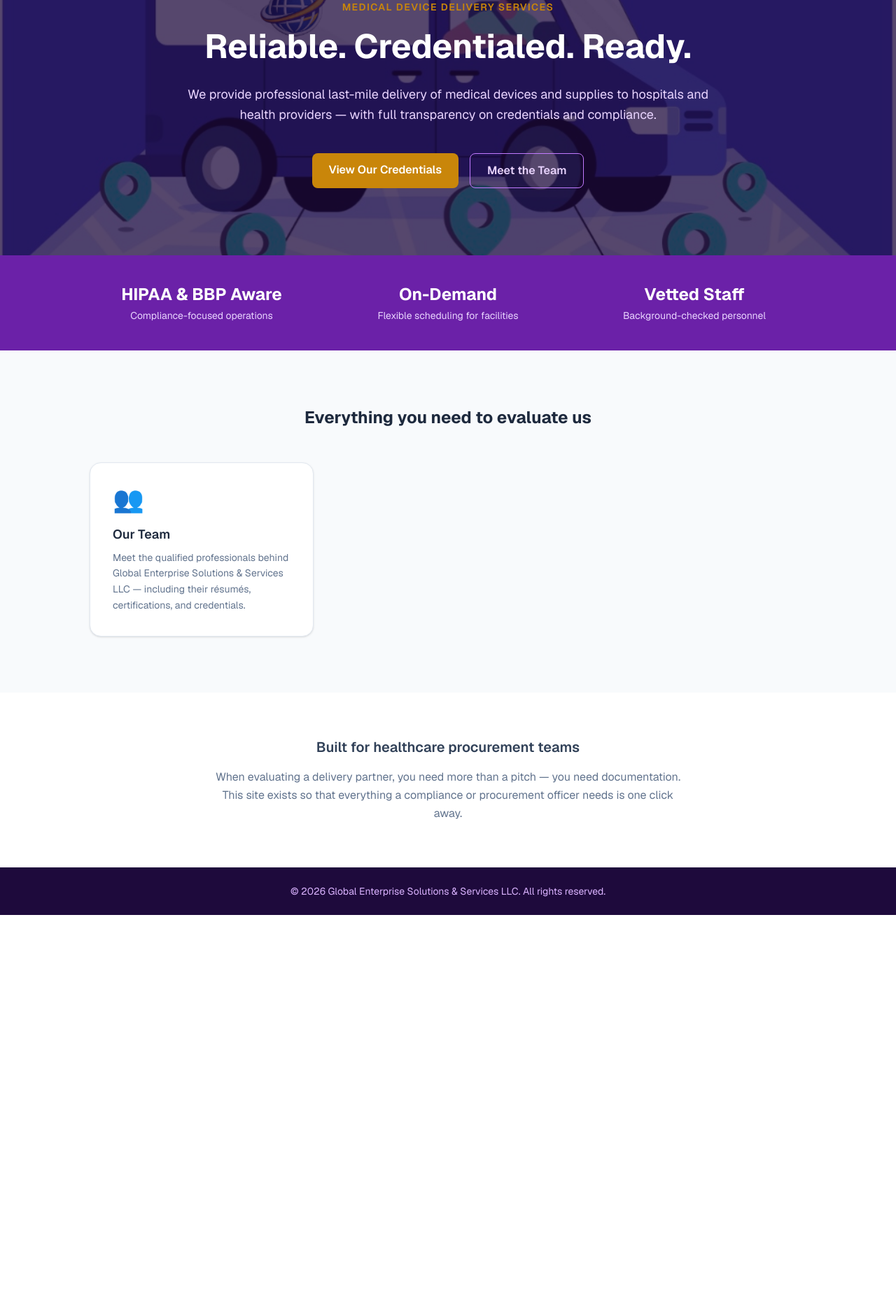
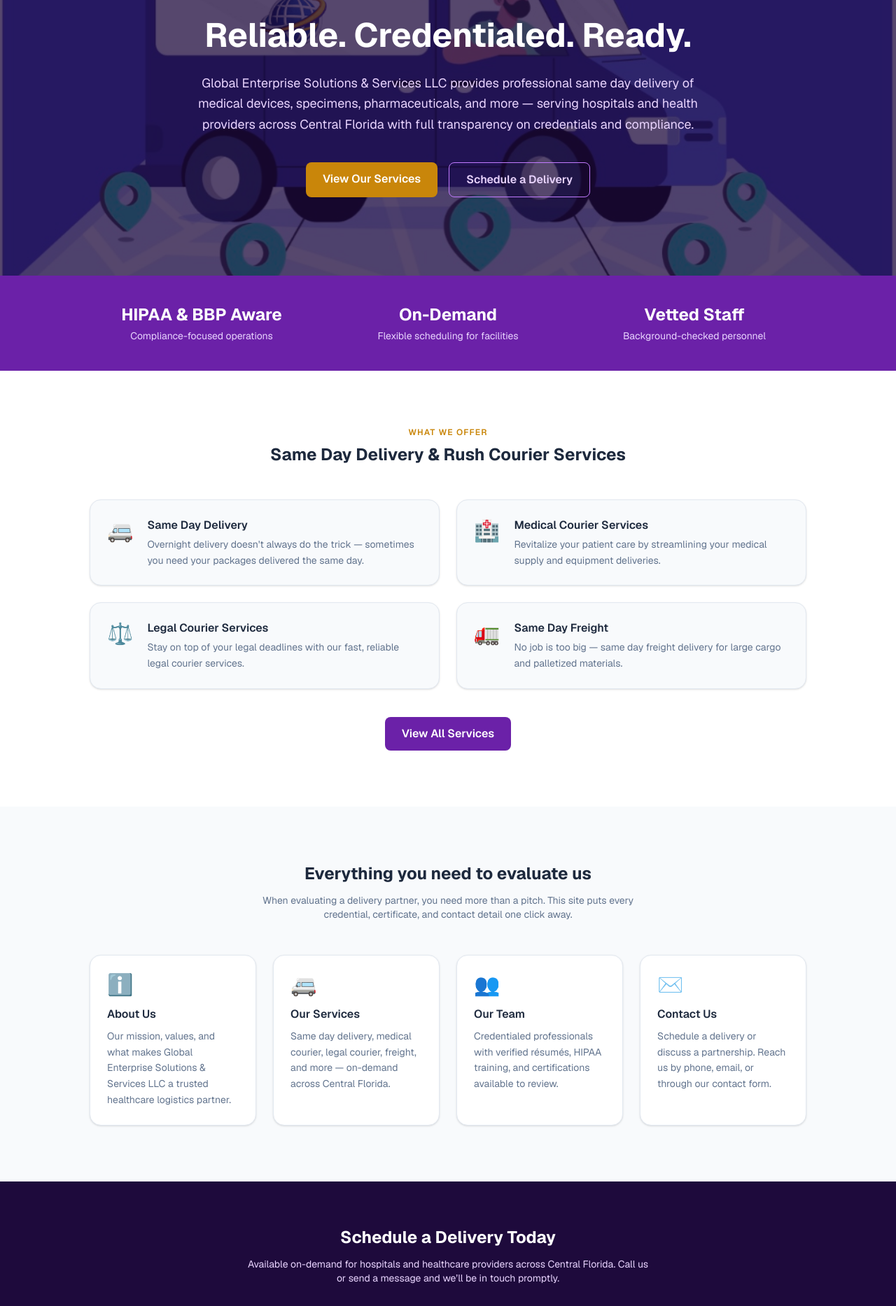
Before and after one commit to steevejoseph/med-services, a Next.js app: page / in a window 1280 px wide. Shown: the part 200-2067 px from the top of the page at 70% size. Before the commit the page ends 1508 px from the top, so only its background shows below. Built offline with nearby package versions, Linux system fonts and the light colour scheme.

Commit message:
Add more info to home page

```diff
--- a/app/page.tsx
+++ b/app/page.tsx
@@ -1,12 +1,36 @@
 import Link from "next/link";
+import { services } from "@/lib/services-data";
 
-const sections = [
+const featuredServices = services.slice(0, 4);
+
+const nav = [
+  {
+    href: "/about",
+    icon: "ℹ️",
+    title: "About Us",
+    description:
+      "Our mission, values, and what makes Global Enterprise Solutions & Services LLC a trusted healthcare logistics partner.",
+  },
+  {
+    href: "/services",
+    icon: "🚐",
+    title: "Our Services",
+    description:
+      "Same day delivery, medical courier, legal courier, freight, and more — on-demand across Central Florida.",
+  },
   {
     href: "/employees",
+    icon: "👥",
     title: "Our Team",
     description:
-      "Meet the qualified professionals behind Global Enterprise Solutions & Services LLC — including their résumés, certifications, and credentials.",
-    icon: "👥",
+      "Credentialed professionals with verified résumés, HIPAA training, and certifications available to review.",
+  },
+  {
+    href: "/contact",
+    icon: "✉️",
+    title: "Contact Us",
+    description:
+      "Schedule a delivery or discuss a partnership. Reach us by phone, email, or through our contact form.",
   },
 ];
 
@@ -15,7 +39,7 @@
     <>
       {/* Hero */}
       <section
-        className="relative text-white py-24 px-6 text-center"
+        className="relative text-white py-28 px-6 text-center"
         style={{
           backgroundImage: "url('/assets/truck-and-globe.png')",
           backgroundSize: "cover",
@@ -24,37 +48,30 @@
       >
         <div className="absolute inset-0 bg-brand-dark/75" />
         <div className="relative z-10 max-w-3xl mx-auto">
-          <div className="flex justify-center mb-8">
-            {}
-            {/* <img
-              src="/assets/globe-trans-bg.png"
-              alt="Global Enterprises"
-              className="w-36 rounded-full shadow-2xl"
-            /> */}
-          </div>
           <p className="text-gold text-sm font-semibold uppercase tracking-widest mb-4">
-            Medical Device Delivery Services
+            Medical Courier &amp; Logistics Services
           </p>
           <h1 className="text-4xl sm:text-5xl font-bold leading-tight mb-6">
             Reliable. Credentialed. Ready.
           </h1>
           <p className="text-purple-200 text-lg leading-relaxed mb-10">
-            We provide professional last-mile delivery of medical devices and
-            supplies to hospitals and health providers — with full transparency
-            on credentials and compliance.
+            Global Enterprise Solutions &amp; Services LLC provides professional
+            same day delivery of medical devices, specimens, pharmaceuticals,
+            and more — serving hospitals and health providers across Central
+            Florida with full transparency on credentials and compliance.
           </p>
           <div className="flex flex-wrap justify-center gap-4">
             <Link
-              href="/employees"
+              href="/services"
               className="bg-gold hover:bg-gold-hover text-white font-semibold px-6 py-3 rounded-lg transition-colors"
             >
-              View Our Credentials
+              View Our Services
             </Link>
             <Link
-              href="/employees"
+              href="/contact"
               className="border border-purple-400 hover:border-white text-purple-200 hover:text-white font-semibold px-6 py-3 rounded-lg transition-colors"
             >
-              Meet the Team
+              Schedule a Delivery
             </Link>
           </div>
         </div>
@@ -64,10 +81,7 @@
       <section className="bg-brand text-white py-10 px-6">
         <div className="max-w-5xl mx-auto grid grid-cols-1 sm:grid-cols-3 gap-8 text-center">
           {[
-            {
-              stat: "HIPAA & BBP Aware",
-              label: "Compliance-focused operations",
-            },
+            { stat: "HIPAA & BBP Aware", label: "Compliance-focused operations" },
             { stat: "On-Demand", label: "Flexible scheduling for facilities" },
             { stat: "Vetted Staff", label: "Background-checked personnel" },
           ].map(({ stat, label }) => (
@@ -79,21 +93,65 @@
         </div>
       </section>
 
-      {/* Section cards */}
+      {/* Featured services */}
+      <section className="py-20 px-6 bg-white">
+        <div className="max-w-5xl mx-auto">
+          <p className="text-gold text-xs font-semibold uppercase tracking-widest text-center mb-2">
+            What We Offer
+          </p>
+          <h2 className="text-2xl font-bold text-center text-slate-800 mb-12">
+            Same Day Delivery &amp; Rush Courier Services
+          </h2>
+          <div className="grid grid-cols-1 sm:grid-cols-2 gap-6">
+            {featuredServices.map((svc) => (
+              <Link
+                key={svc.slug}
+                href={`/services/${svc.slug}`}
+                className="group flex gap-5 bg-slate-50 hover:bg-white border border-slate-200 hover:border-brand-border rounded-2xl p-6 shadow-sm hover:shadow-md transition-all"
+              >
+                <span className="text-3xl shrink-0 mt-0.5">{svc.icon}</span>
+                <div>
+                  <h3 className="font-semibold text-slate-800 mb-1 group-hover:text-brand transition-colors">
+                    {svc.title}
+                  </h3>
+                  <p className="text-slate-500 text-sm leading-relaxed">
+                    {svc.tagline}
+                  </p>
+                </div>
+              </Link>
+            ))}
+          </div>
+          <div className="text-center mt-10">
+            <Link
+              href="/services"
+              className="inline-block bg-brand hover:bg-brand-hover text-white font-semibold px-6 py-3 rounded-lg transition-colors"
+            >
+              View All Services
+            </Link>
+          </div>
+        </div>
+      </section>
+
+      {/* Site navigation cards */}
       <section className="py-20 px-6 bg-slate-50">
         <div className="max-w-5xl mx-auto">
-          <h2 className="text-2xl font-bold text-center text-slate-800 mb-12">
+          <h2 className="text-2xl font-bold text-center text-slate-800 mb-3">
             Everything you need to evaluate us
           </h2>
-          <div className="grid grid-cols-1 sm:grid-cols-3 gap-8">
-            {sections.map(({ href, title, description, icon }) => (
+          <p className="text-slate-500 text-sm text-center mb-12 max-w-xl mx-auto">
+            When evaluating a delivery partner, you need more than a pitch. This
+            site puts every credential, certificate, and contact detail one click
+            away.
+          </p>
+          <div className="grid grid-cols-1 sm:grid-cols-2 lg:grid-cols-4 gap-6">
+            {nav.map(({ href, icon, title, description }) => (
               <Link
                 key={href}
                 href={href}
-                className="group bg-white rounded-2xl border border-slate-200 p-8 shadow-sm hover:shadow-md hover:border-brand-border transition-all"
+                className="group bg-white rounded-2xl border border-slate-200 p-6 shadow-sm hover:shadow-md hover:border-brand-border transition-all"
               >
-                <div className="text-4xl mb-4">{icon}</div>
-                <h3 className="text-lg font-semibold text-slate-800 mb-2 group-hover:text-brand transition-colors">
+                <div className="text-3xl mb-3">{icon}</div>
+                <h3 className="font-semibold text-slate-800 mb-2 group-hover:text-brand transition-colors">
                   {title}
                 </h3>
                 <p className="text-slate-500 text-sm leading-relaxed">
@@ -105,17 +163,27 @@
         </div>
       </section>
 
-      {/* Trust statement */}
-      <section className="py-16 px-6 bg-white text-center">
-        <div className="max-w-2xl mx-auto">
-          <h2 className="text-xl font-semibold text-slate-700 mb-4">
-            Built for healthcare procurement teams
-          </h2>
-          <p className="text-slate-500 leading-relaxed">
-            When evaluating a delivery partner, you need more than a pitch — you
-            need documentation. This site exists so that everything a compliance
-            or procurement officer needs is one click away.
-          </p>
+      {/* Bottom CTA */}
+      <section className="bg-brand-dark py-16 px-6 text-center text-white">
+        <h2 className="text-2xl font-bold mb-3">Schedule a Delivery Today</h2>
+        <p className="text-purple-200 text-sm mb-8 max-w-xl mx-auto">
+          Available on-demand for hospitals and healthcare providers across
+          Central Florida. Call us or send a message and we&rsquo;ll be in
+          touch promptly.
+        </p>
+        <div className="flex flex-wrap justify-center gap-4">
+          <a
+            href="tel:3216896776"
+            className="bg-gold hover:bg-gold-hover text-white font-semibold px-6 py-3 rounded-lg transition-colors"
+          >
+            (321) 689-6776
+          </a>
+          <Link
+            href="/contact"
+            className="border border-purple-400 hover:border-white text-purple-200 hover:text-white font-semibold px-6 py-3 rounded-lg transition-colors"
+          >
+            Contact Us
+          </Link>
         </div>
       </section>
     </>
```
